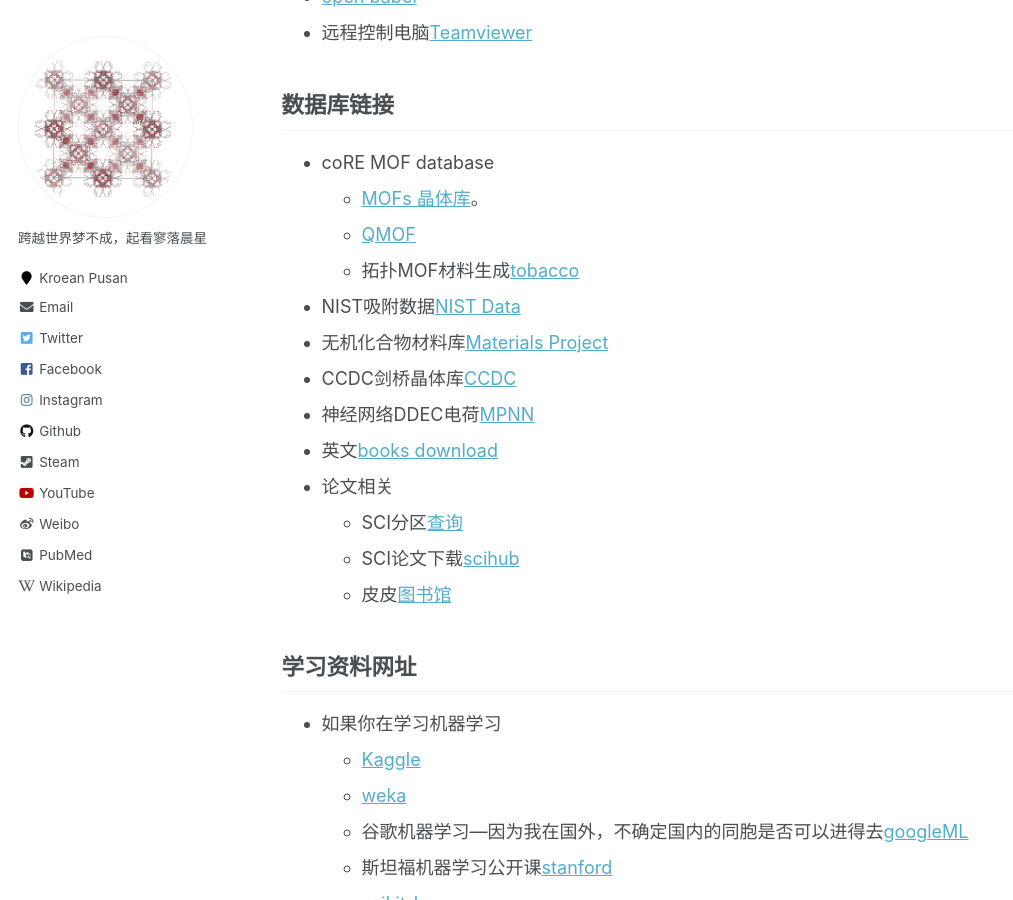
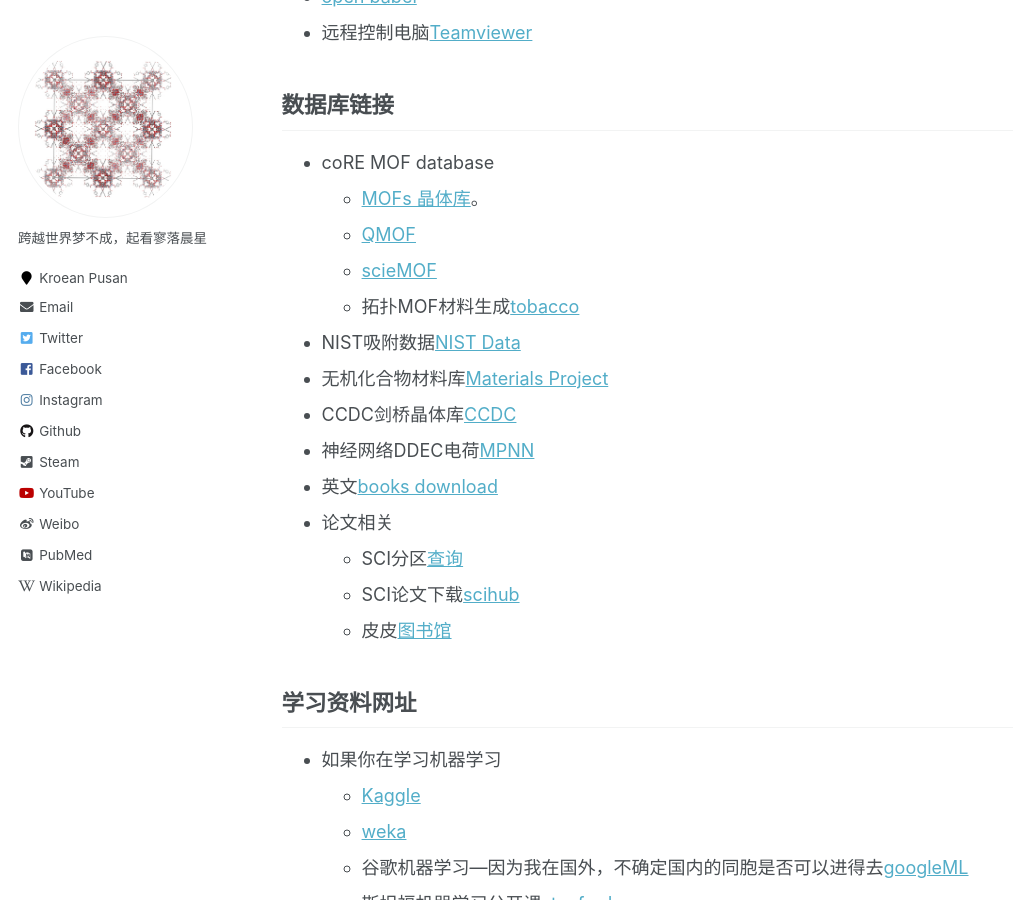
Before and after one commit to sxm13/ZGBshenxiaomoCV.github.io, a Jekyll site: the page built from _pages/markdown.md, in a window 1280 px wide and 900 px high, scrolled down 1863 px. Shown: the whole window, without its empty margins (0-1013 px from the left). Built offline with Jekyll 4.4.1, drawn with Linux system fonts in a browser that asks for light colours; some web fonts are replaced.

Commit message:
Update markdown.md

```diff
--- a/_pages/markdown.md
+++ b/_pages/markdown.md
@@ -61,6 +61,7 @@
 * coRE MOF database
   * [MOFs 晶体库](https://zenodo.org/record/3677685#.X8uDkrniuUl "2019coRE MOF")。
   * [QMOF](https://github.com/arosen93/QMOF "QMOF")
+  * [scieMOF](https://globalscience.berkeley.edu/database "MOF")
   * 拓扑MOF材料生成[tobacco](https://github.com/tobacco-mofs/tobacco_3.0 "MAKEMOF")
 * NIST吸附数据[NIST Data](https://adsorption.nist.gov/index.php#home "Adsorption data")
 * 无机化合物材料库[Materials Project](https://materialsproject.org/ "Materials project")
```
